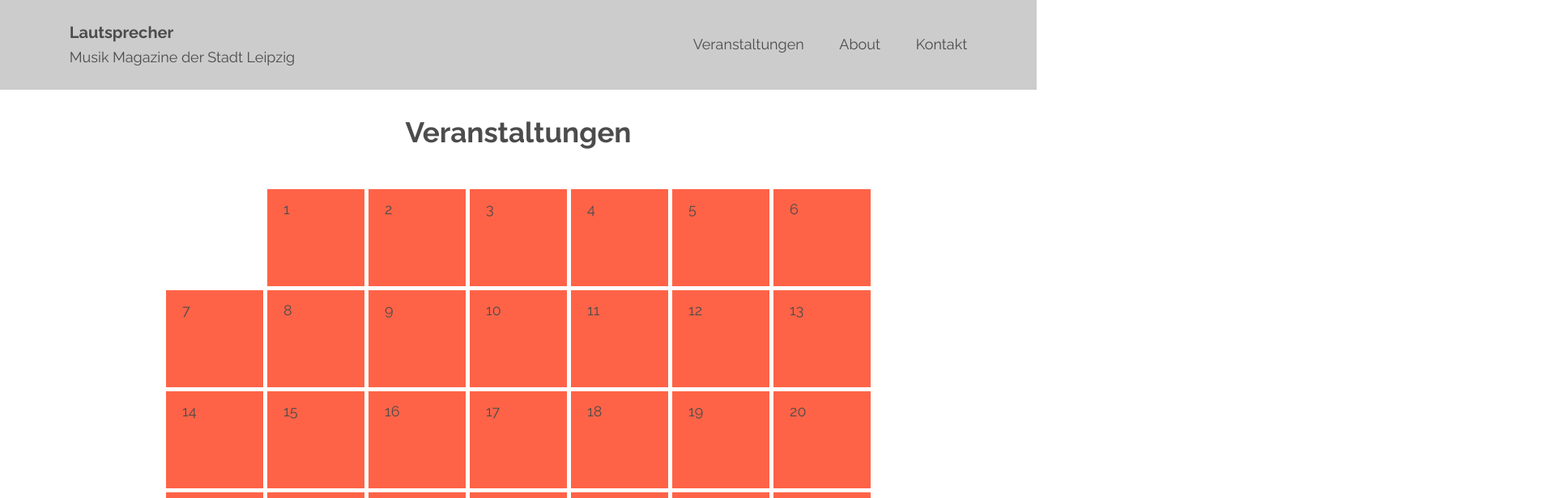
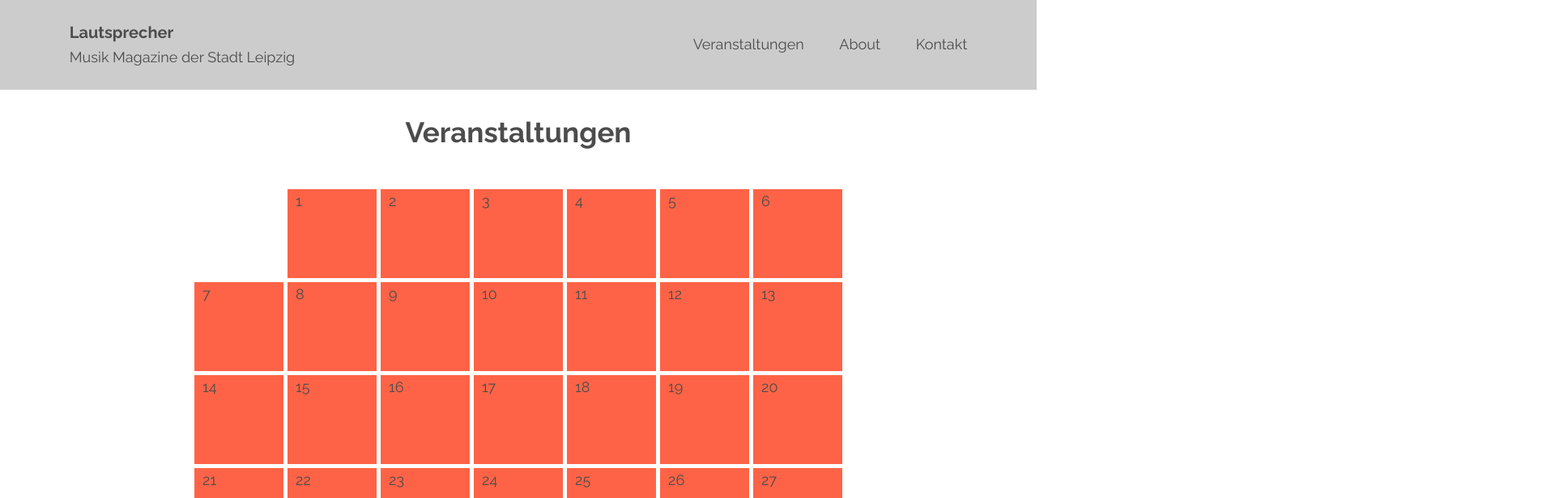
Before and after one commit to AlbertLeipzig/lautsprecher, a React (Create React App) app: page /events in a window 1280 px wide. Shown: the top 616 px of the page at 81% size, 1920 px wide, since content can reach past the window. Built offline with nearby package versions, Linux system fonts and the light colour scheme; a web font is replaced by a local one.

Commit message:
added styles for main-body

```diff
--- a/src/main.css
+++ b/src/main.css
@@ -151,6 +151,10 @@ button {
 }
 
 .calendar {
+  display: none;
+}
+@media screen and (min-width: 500px) {
+  .calendar {
     display: grid;
     grid-template-columns: repeat(7, 1fr);
     margin-bottom: 75vh;
@@ -160,14 +164,47 @@ button {
     /* justify-items: center ; */
   }
   .calendar__day {
-  height: 100px;
-  width: 100px;
+    height: 50px;
+    aspect-ratio: 1/1;
     background-color: tomato;
-  padding: 10px;
+    padding: 0;
+    padding: 5px;
     overflow: hidden;
   }
   .calendar__day p {
-  margin-left: 10px;
+    margin: 10px 5px;
+    line-height: 0;
+  }
+}
+@media screen and (min-width: 700px) {
+  .calendar__day {
+    height: 75px;
+  }
+}
+@media screen and (min-width: 900px) {
+  .calendar__day {
+    height: 100px;
+  }
+}
+
+main {
+  margin: auto 1.5vh 3vh;
+  padding: 0 1.5vh;
+}
+@media screen and (min-width: 500px) {
+  main {
+    padding: 0 3vh;
+  }
+}
+@media screen and (min-width: 700px) {
+  main {
+    padding: 0 5vh;
+  }
+}
+@media screen and (min-width: 900px) {
+  main {
+    padding: 0 7vh;
+  }
 }
 
 .about h2, .about p {
--- a/src/scss/components/_calendar.scss
+++ b/src/scss/components/_calendar.scss
@@ -1,4 +1,6 @@
 .calendar {
+  display: none;
+  @media screen and (min-width: 500px) {
     display: grid;
     grid-template-columns: repeat(7, 1fr);
     margin-bottom: 75vh;
@@ -7,14 +9,27 @@
     margin: 5vh auto;
     /* justify-items: center ; */
     &__day {
-    height: 100px;
-    width: 100px;
+      height: 50px;
+      aspect-ratio: 1/1;
       background-color: tomato;
-    padding: 10px;
+      padding: 0;
+      padding: 5px;
       overflow: hidden;
 
       & p {
-      margin-left: 10px;
+        margin: 10px 5px;
+        line-height: 0;
       }
     }
   }
+  @media screen and (min-width: 700px) {
+    &__day {
+      height: 75px;
+    }
+  }
+  @media screen and (min-width: 900px) {
+    &__day {
+      height: 100px;
+    }
+  }
+}
--- a/src/scss/components/_main.scss
+++ b/src/scss/components/_main.scss
@@ -1,3 +1,13 @@
 main {
   margin: auto 1.5vh 3vh;
+  padding: 0 1.5vh;
+  @media screen and (min-width: 500px) {
+    padding: 0 3vh;
+  }
+  @media screen and (min-width: 700px) {
+    padding: 0 5vh;
+  }
+  @media screen and (min-width: 900px) {
+    padding: 0 7vh;
+  }
 }
--- a/src/views/Events.jsx
+++ b/src/views/Events.jsx
@@ -15,8 +15,8 @@ export const Events = () => {
   return (
     <>
       <h1>Veranstaltungen</h1>
+
       <Calendar />
-      <div className="calendar">
       <div className="events-container">
         {events &&
           events.map((event, id) => (
@@ -46,7 +46,6 @@ export const Events = () => {
             </div>
           ))}
       </div>
-      </div>
     </>
   );
 };
```
Also changed, not shown: src/scss/components/_components.scss (+5 -4 lines), 1 other file (tests, documents, lock files or other folders). Lines whose indentation alone changed are shown as unchanged.
